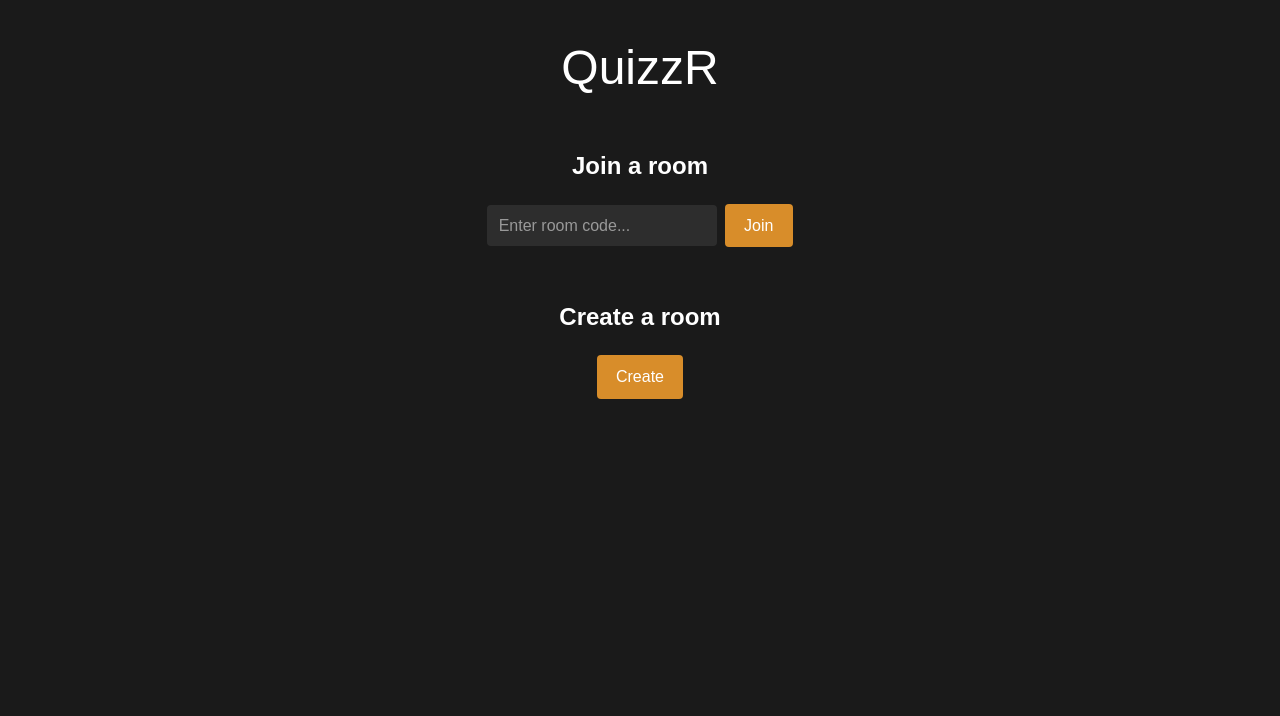
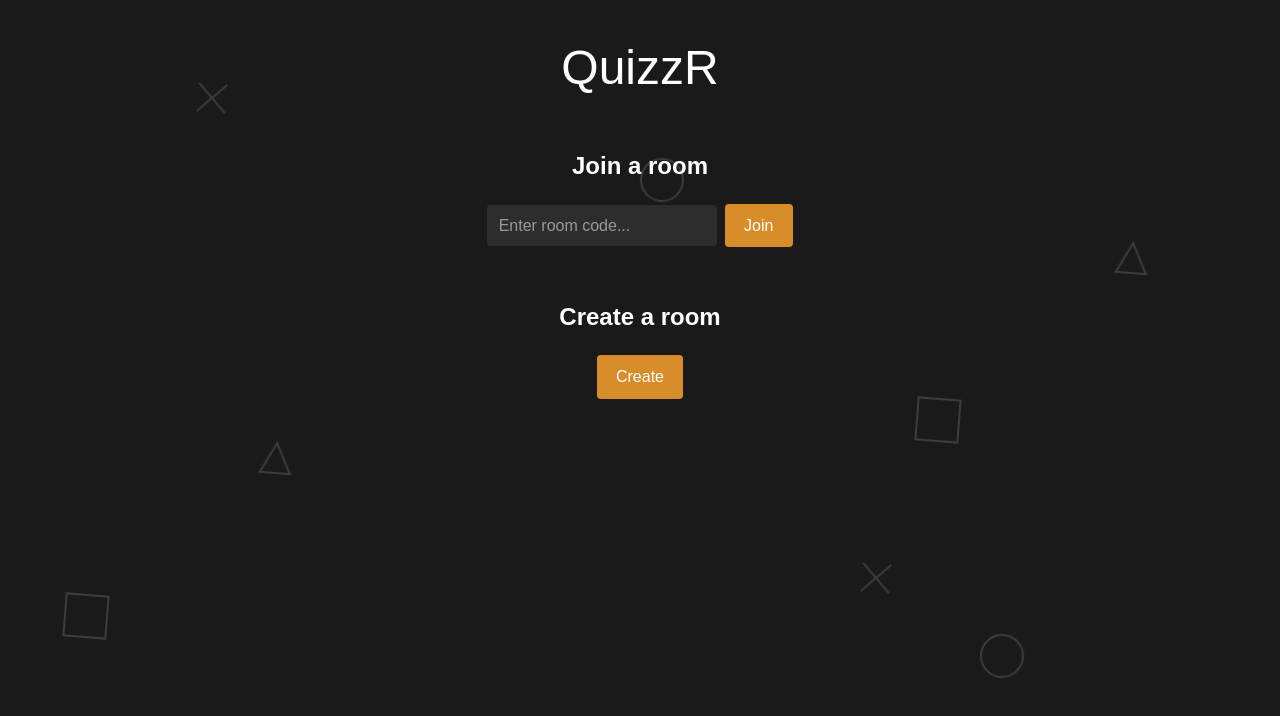
Before and after one commit to Geekenex/ConUHacks-9, a React (Vite) app in the folder frontend/quizzr/: page / in a window 1280 px wide. Shown: the top 716 px of the page. Built offline with nearby package versions, Linux system fonts and the light colour scheme; a web font is replaced by a local one.

Commit message:
styling changes z index

```diff
--- a/frontend/quizzr/src/screens/HomeScreen.css
+++ b/frontend/quizzr/src/screens/HomeScreen.css
@@ -4,6 +4,7 @@
     flex-direction: column;
     align-items: center;
     text-align: center;
+    z-index: 1;
   }
 
   .section {
@@ -17,11 +18,13 @@
     width: 100%;
     height: 100%;
     pointer-events: none;
+    z-index: -1;
   }
 
   .decorative-shape {
     position: absolute;
     animation: bobble 3s ease-in-out infinite;
+    z-index: 0;
   }
 
   /* X shape */
```
